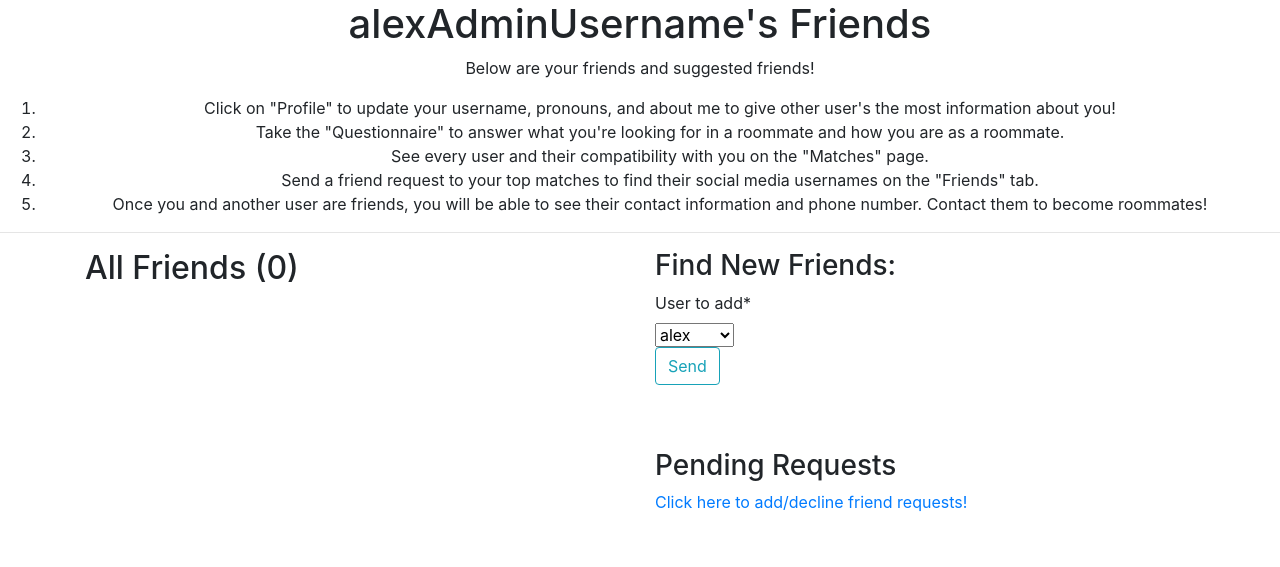
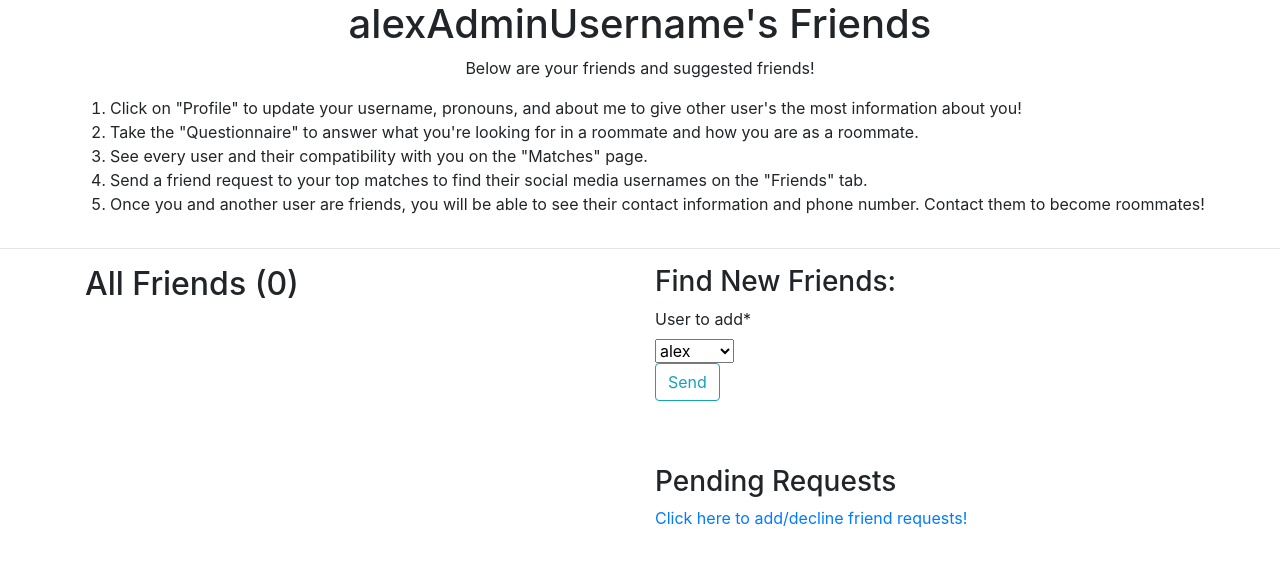
Before and after one commit to cambrothers/CS3240_Project, a Django app: template users/templates/users/friends.html in a window 1280 px wide. Shown: the part 56-623 px from the top of the page. Run offline with Django 3.2, Linux system fonts and the light colour scheme; the template is opened without the code that fills it: values that come from a table or form of the project are taken from there, others are empty; a user stored in the database is signed in; data comes from the database, SQL or seed files in the repository; some libraries are stand-ins or nearby versions.

Commit message:
changed formatting for friends page

```diff
--- a/users/templates/users/friends.html
+++ b/users/templates/users/friends.html
@@ -44,19 +44,22 @@
   <center>
   <h1>{{user}}'s Friends</h1>
   <p>Below are your friends and suggested friends!</p>
+  </center>
+  <div class='container'>
+    <div class="row justify-content-md-auto">
       <ol>
         <li>Click on "Profile" to update your username, pronouns, and about me to give other user's the most information about you!</li>
         <li>Take the "Questionnaire" to answer what you're looking for in a roommate and how you are as a roommate.</li>
         <li>See every user and their compatibility with you on the "Matches" page.</li>
         <li>Send a friend request to your top matches to find their social media usernames on the "Friends" tab.</li>
         <li>Once you and another user are friends, you will be able to see their contact information and phone number. Contact them to become roommates!</li>
-
       </ol>
+    </div>
+  </div>
   <hr/>
-</center>
-
 <div class='container'>
   <div class="row justify-content-md-auto">
+    <hr/>
     <div class='col'>
       <h2>All Friends ({{user.profile.get_friends_num}})</h2>
       {% for friend in user.profile.get_friends %}
```
Lines whose indentation alone changed are shown as unchanged.
